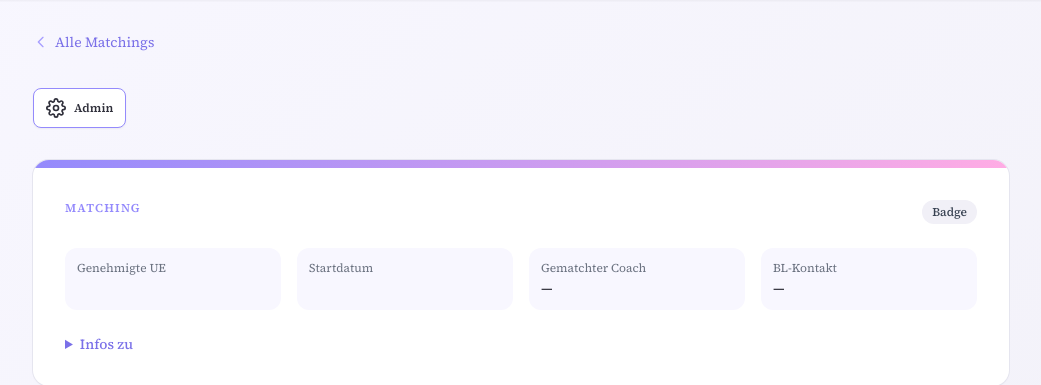
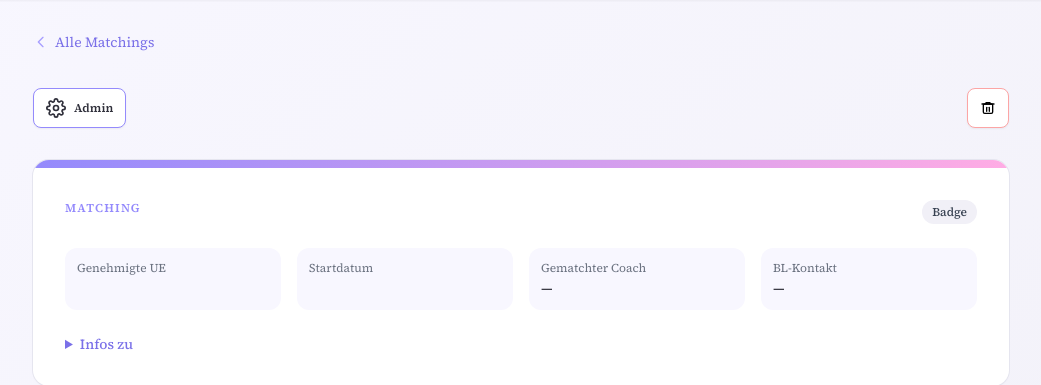
Before and after one commit to neptunhiker/bl-matching-app, a Django app: template matching/templates/matching/matching_attempt_detail.html in a window 1280 px wide. Shown: the part 65-450 px from the top of the page, without its empty margins (119-1160 px from the left). Run offline with Django 4.2, Linux system fonts and the light colour scheme; the template is opened without the code that fills it: values that come from a table or form of the project are taken from there, others are empty; the visitor is signed in with stand-in values (Sample User, id 1); style sheets or scripts are compiled from the project's sources; parts of the project's set-up code (start-up, migrations or seed data) failed here and were passed over.

Commit message:
Add delete button to matching attempt detail

```diff
--- a/matching/templates/matching/matching_attempt_detail.html
+++ b/matching/templates/matching/matching_attempt_detail.html
@@ -27,8 +27,11 @@
             {% include 'components/icons/settings.html' %}
           </span> Admin
         </button>
-        <!-- Existing Delete Button -->
-
+        <!-- Delete Button -->
+        <a href="{% url 'matching_attempt_delete' matching_attempt.pk %}"
+           class="inline-flex items-center justify-center gap-2 px-3 py-1.5 rounded-lg text-xs font-semibold bg-white border border-red-300 text-red-600 hover:bg-red-500 hover:text-white hover:border-red-500 transition-colors shadow-sm min-w-[2.5rem] min-h-[2.5rem]">
+          <img src="{% static 'icons/delete.svg' %}" alt="Löschen" class="h-4 w-4" />
+        </a>
       </div>
       {% endif %}
 
```
